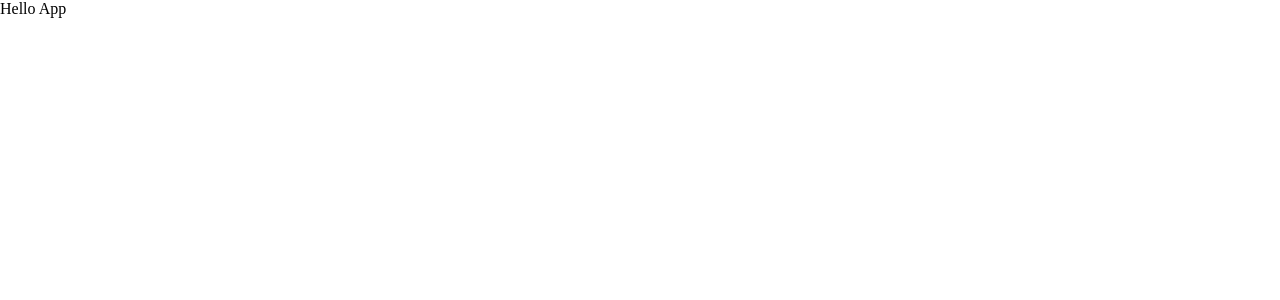
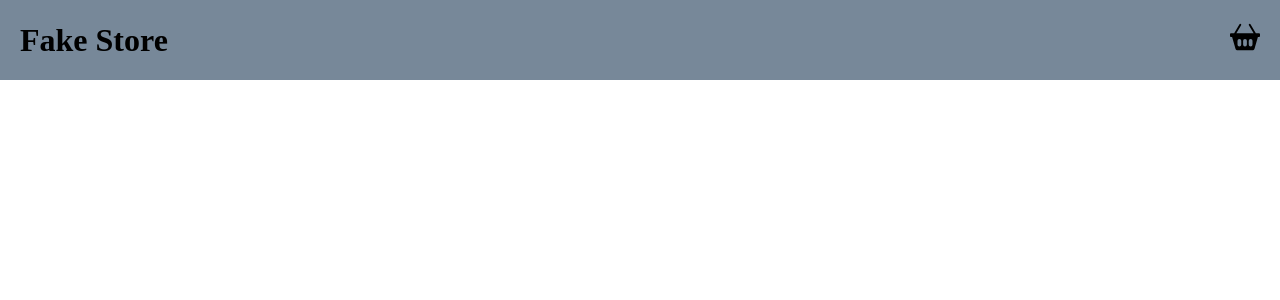
Before and after one commit to ChrisserDev/Fake-Store, a React (Vite) app: page / in a window 1280 px wide. Shown: the top 300 px of the page. Built offline with nearby package versions, Linux system fonts and the light colour scheme.

Commit message:
Started to work on the header

```diff
--- a/package.json
+++ b/package.json
@@ -11,7 +11,8 @@
   },
   "dependencies": {
     "react": "^18.2.0",
-    "react-dom": "^18.2.0"
+    "react-dom": "^18.2.0",
+    "react-icons": "^4.9.0"
   },
   "devDependencies": {
     "@types/react": "^18.0.37",
--- a/src/App.jsx
+++ b/src/App.jsx
@@ -1,12 +1,13 @@
 import { useState } from 'react'
 import './App.css'
+import Header from './Components/Header/Header.jsx'
 
 function App() {
 
   return (
-    <div>
-      Hello App
-    </div>
+    <>
+      <Header />
+    </>
   )
 }
 
--- /dev/null
+++ b/src/Components/Header/Header.css
@@ -0,0 +1,12 @@
+.header-container{
+    display: flex;
+    justify-content: space-between;
+    align-items: center;
+    height: 80px;
+    padding: 0 20px;
+    background-color: #778899;
+}
+
+.header-container i{
+    font-size: 30px;
+}
--- /dev/null
+++ b/src/Components/Header/Header.jsx
@@ -0,0 +1,14 @@
+import React from 'react'
+import './Header.css';
+import { BsFillBasket2Fill } from "react-icons/bs";
+
+function Header() {
+  return (
+    <div className='header-container'>
+        <h1>Fake Store</h1>
+        <i><BsFillBasket2Fill /></i>
+    </div>
+  )
+}
+
+export default Header
```
Also changed, not shown: 1 other file (tests, documents, lock files or other folders).
